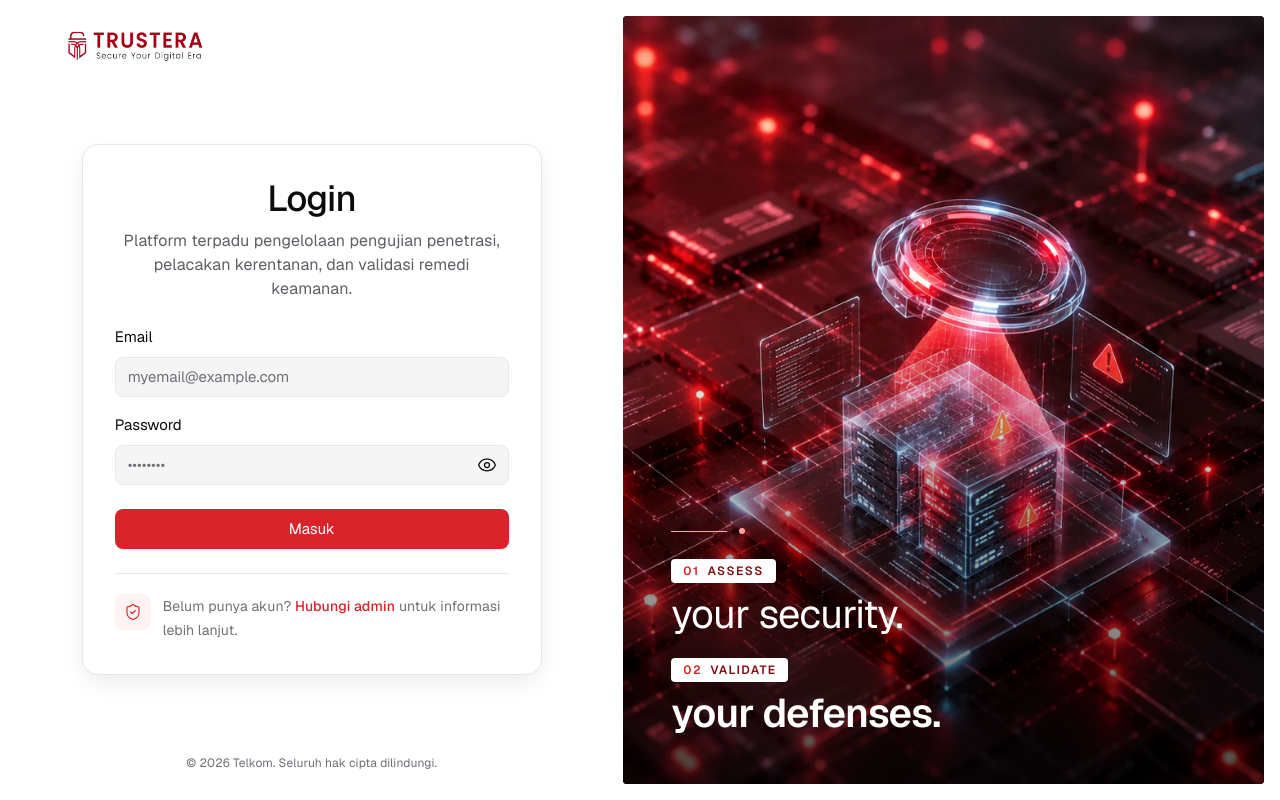
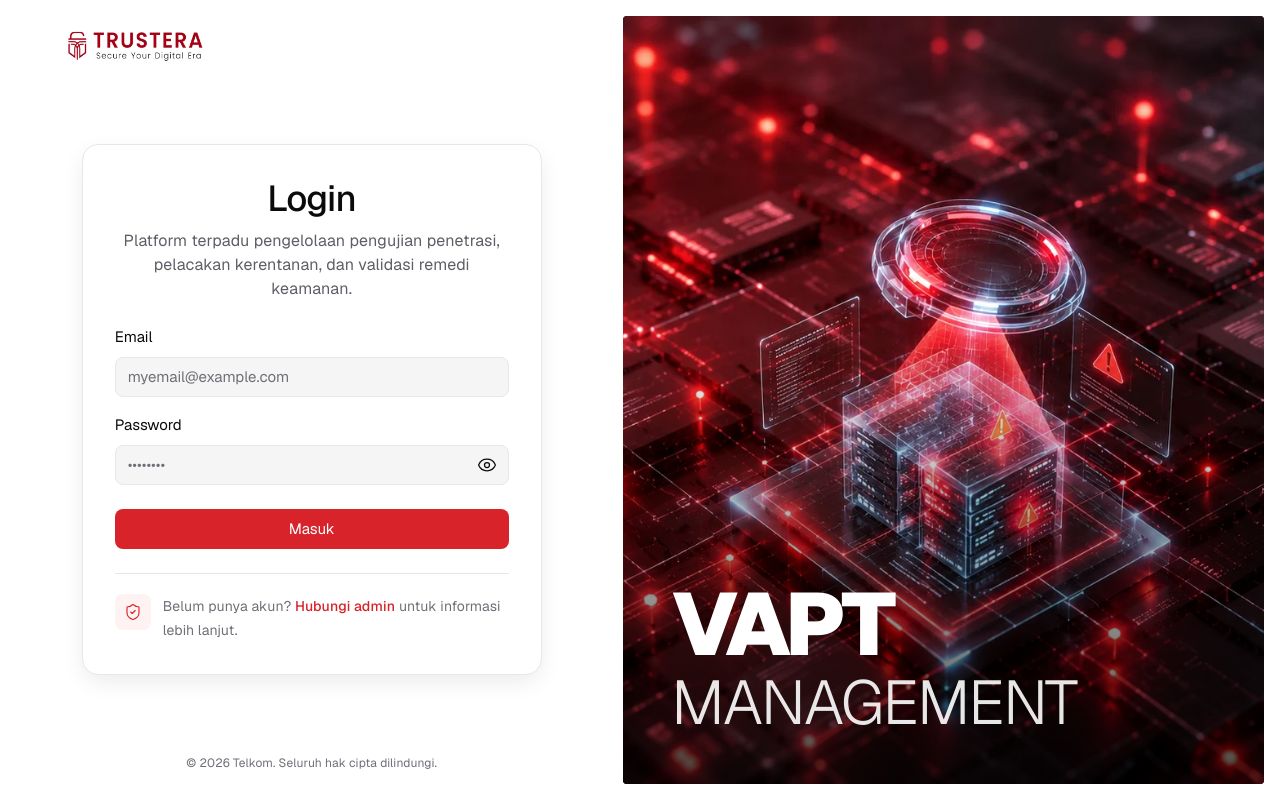
Before and after one commit to natenz/vapt-management-frontend, a React (Vite) app: page /login in a window 1280 px wide. Built offline with nearby package versions, Linux system fonts and the light colour scheme.

Commit message:
style(auth): update brand panel with oversized minimalist VAPT MANAGEMENT typography

```diff
--- a/src/app/layouts/auth-layout.tsx
+++ b/src/app/layouts/auth-layout.tsx
@@ -14,32 +14,15 @@ function BrandPanel() {
       <div className="gradient-photo-scrim absolute inset-0" aria-hidden="true" />
       <div
         aria-hidden="true"
-        className="absolute bottom-10 left-10 w-[min(80%,28rem)] text-ink-inverse xl:bottom-12 xl:left-12"
+        className="absolute inset-x-8 bottom-8 flex flex-col text-ink-inverse sm:inset-x-10 sm:bottom-10 xl:inset-x-12 xl:bottom-12"
       >
-        <div className="mb-6 flex items-center gap-3">
-          <span className="h-px w-14 bg-red-300" />
-          <span className="size-1.5 rounded-full bg-red-300" />
-        </div>
-
-        <div className="flex flex-col gap-5">
-          <p>
-            <span className="mb-2 inline-flex items-center gap-2 rounded-xs bg-on-brand px-3 py-1 text-badge font-semibold tracking-[0.12em] text-red-800 uppercase shadow-raised">
-              <span className="text-red-600">01</span>
-              Assess
-            </span>
-            <span className="block text-heading-1 font-normal tracking-[-0.02em] xl:text-display">
-              your security.
-            </span>
-          </p>
-          <p>
-            <span className="mb-2 inline-flex items-center gap-2 rounded-xs bg-on-brand px-3 py-1 text-badge font-semibold tracking-[0.12em] text-red-800 uppercase shadow-raised">
-              <span className="text-red-600">02</span>
-              Validate
-            </span>
-            <span className="block text-heading-1 font-semibold tracking-[-0.02em] xl:text-display">
-              your defenses.
-            </span>
-          </p>
+        <div className="flex flex-col font-sans uppercase leading-[0.84] tracking-[-0.04em]">
+          <span className="text-6xl font-black tracking-[-0.05em] text-ink-inverse xl:text-[5.5rem] 2xl:text-[7rem]">
+            VAPT
+          </span>
+          <span className="text-4xl font-light tracking-[-0.02em] text-ink-inverse/90 xl:text-[3.85rem] 2xl:text-[4.85rem]">
+            MANAGEMENT
+          </span>
         </div>
       </div>
     </aside>
@@ -49,7 +32,7 @@ function BrandPanel() {
 export function AuthLayout() {
   return (
     <div className="min-h-screen bg-bg p-3 sm:p-4 lg:grid lg:grid-cols-[minmax(0,1fr)_minmax(520px,0.98fr)] lg:gap-4 lg:p-4 xl:grid-cols-[minmax(540px,0.96fr)_minmax(0,1.04fr)]">
-      <h2 className="sr-only">Assess your security. Validate your defenses.</h2>
+      <h2 className="sr-only">VAPT Management</h2>
 
       <main className="flex min-h-[calc(100vh-1.5rem)] min-w-0 flex-col overflow-x-hidden px-1 py-2 sm:min-h-[calc(100vh-2rem)] sm:px-6 sm:py-4 lg:px-8 lg:py-3 xl:px-12">
         <NavLink to="/" className="w-fit rounded-sm focus-ring">
```
Also changed, not shown: 1 other file (tests, documents, lock files or other folders).
